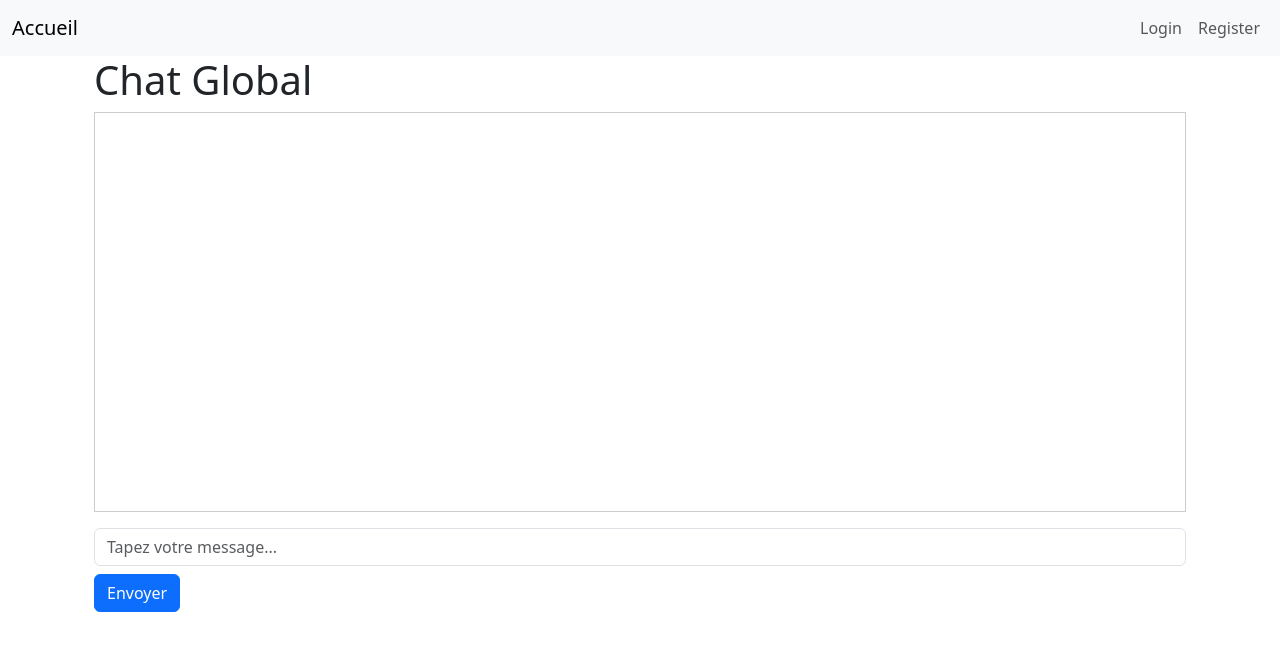
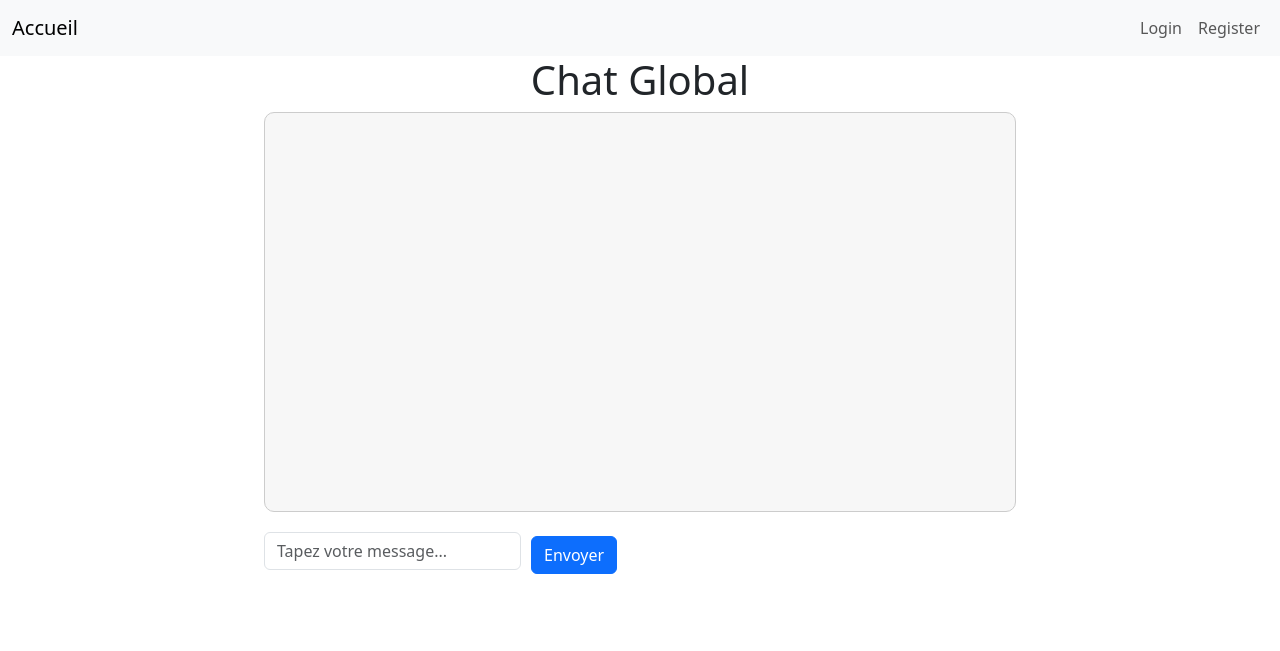
Before and after one commit to Sharkooss/Workshop24-25, a Symfony app: template templates/chat/index.html.twig in a window 1280 px wide. Shown: the top 651 px of the page. Run offline with Twig, Linux system fonts and the light colour scheme; the template is opened without the code that fills it, so the values that code supplies are empty; some libraries are stand-ins or nearby versions.

Commit message:
FIX style chat global

```diff
--- a/templates/chat/index.html.twig
+++ b/templates/chat/index.html.twig
@@ -5,13 +5,18 @@
 
 {% block body %}
 <div class="container">
-    <h1>Chat Global</h1>
+    <h1 class="text-center">Chat Global</h1>
 
-    <div id="chat-box" style="height: 400px; overflow-y: scroll; border: 1px solid #ccc;">
+    <div id="chat-box" style="height: 400px; overflow-y: scroll; border: 1px solid #ccc; padding: 10px; background-color: #f7f7f7;">
         {% for message in messages %}
-            <div class="message">
-                <strong>{{ message.sender.getName() }} ({{ message.sender.getPointUsers() }} UniTs):</strong>
-                {{ message.content }} <small>{{ message.createdAt|date('H:i') }}</small>
+            <div class="message {% if message.sender == app.user %}message-right{% else %}message-left{% endif %}">
+                <div class="message-info">
+                    <strong>{{ message.sender.getName() }} ({{ message.sender.getPointUsers() }} UniTs)</strong>
+                    <small>{{ message.createdAt|date('H:i') }}</small>
+                </div>
+                <div class="message-bubble">
+                    {{ message.content }}
+                </div>
             </div>
         {% endfor %}
     </div>
@@ -26,6 +31,69 @@
     </div>
 </div>
 
+<style>
+    .container{
+        max-width: 800px;
+    }
+
+
+    #chat-box {
+        padding: 15px;
+        background-color: #f1f1f1;
+        border-radius: 10px;
+    }
+
+    .message {
+        margin-bottom: 15px;
+        display: flex;
+        flex-direction: column;
+    }
+
+    .message-info {
+        font-size: 0.9rem;
+        color: #555;
+    }
+
+    .message-bubble {
+        max-width: 60%;
+        padding: 10px 15px;
+        border-radius: 15px;
+        font-size: 1rem;
+        line-height: 1.5;
+    }
+
+    .message-left .message-bubble {
+        background-color: #e0e0e0;
+        border-radius: 15px 15px 15px 0;
+        align-self: flex-start;
+    }
+
+    .message-right .message-bubble {
+        background-color: #007bff;
+        color: white;
+        border-radius: 15px 15px 0 15px;
+        align-self: flex-end;
+    }
+
+    .message-right {
+        align-items: flex-end;
+    }
+
+    .message-left {
+        align-items: flex-start;
+    }
+
+    form#chat-form {
+        display: flex;
+        gap: 10px;
+        align-items: center;
+    }
+
+    #chat-message {
+        flex: 1;
+    }
+</style>
+
 <script>
     function fetchMessages() {
         fetch('/chat/messages')
@@ -34,9 +102,16 @@
                 const chatBox = document.getElementById('chat-box');
                 chatBox.innerHTML = '';
                 messages.forEach(message => {
+                    const messageClass = message.sender === "{{ app.user.getName() }}" ? "message-right" : "message-left";
                     chatBox.innerHTML += `
-                        <div class="message">
-                            <strong>${message.sender} (${message.units} UniTs):</strong> ${message.content} <small>${message.createdAt}</small>
+                        <div class="message ${messageClass}">
+                            <div class="message-info">
+                                <strong>${message.sender} (${message.units} UniTs)</strong>
+                                <small>${message.createdAt}</small>
+                            </div>
+                            <div class="message-bubble">
+                                ${message.content}
+                            </div>
                         </div>
                     `;
                 });
```
